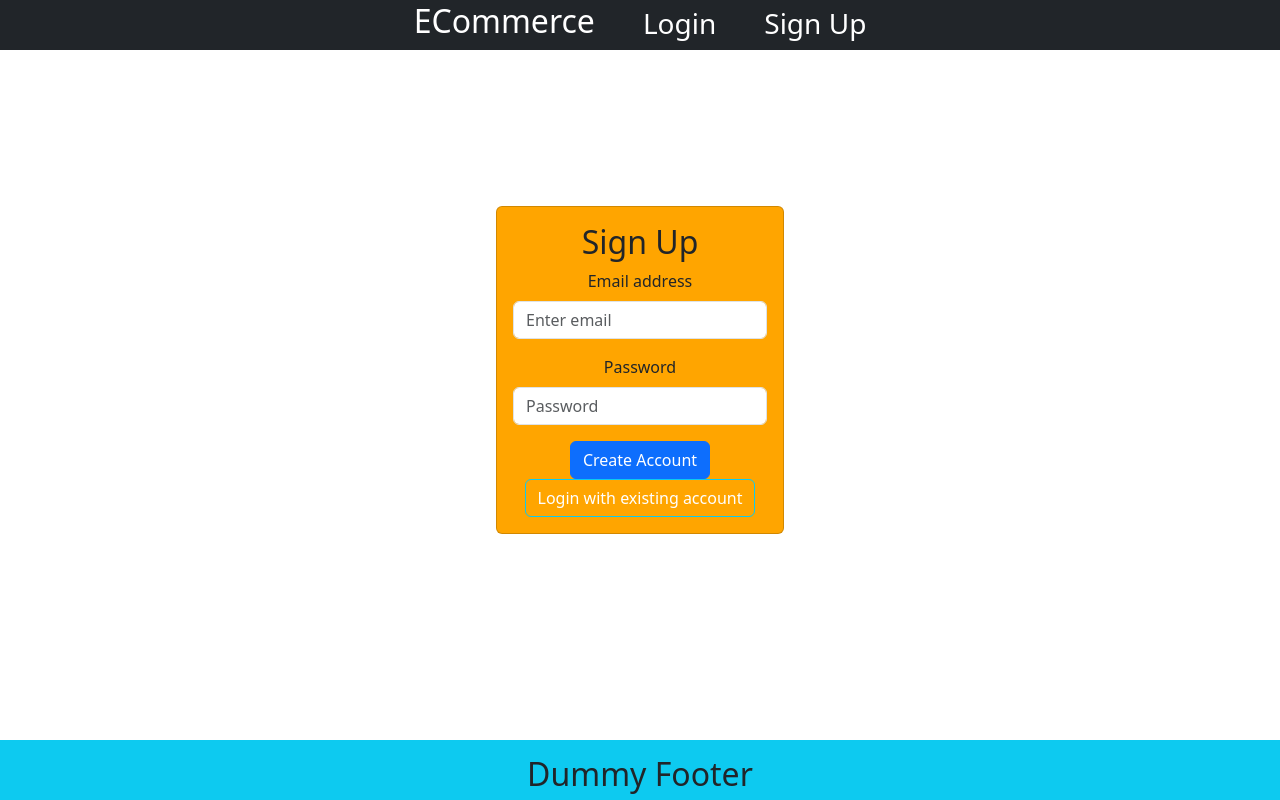
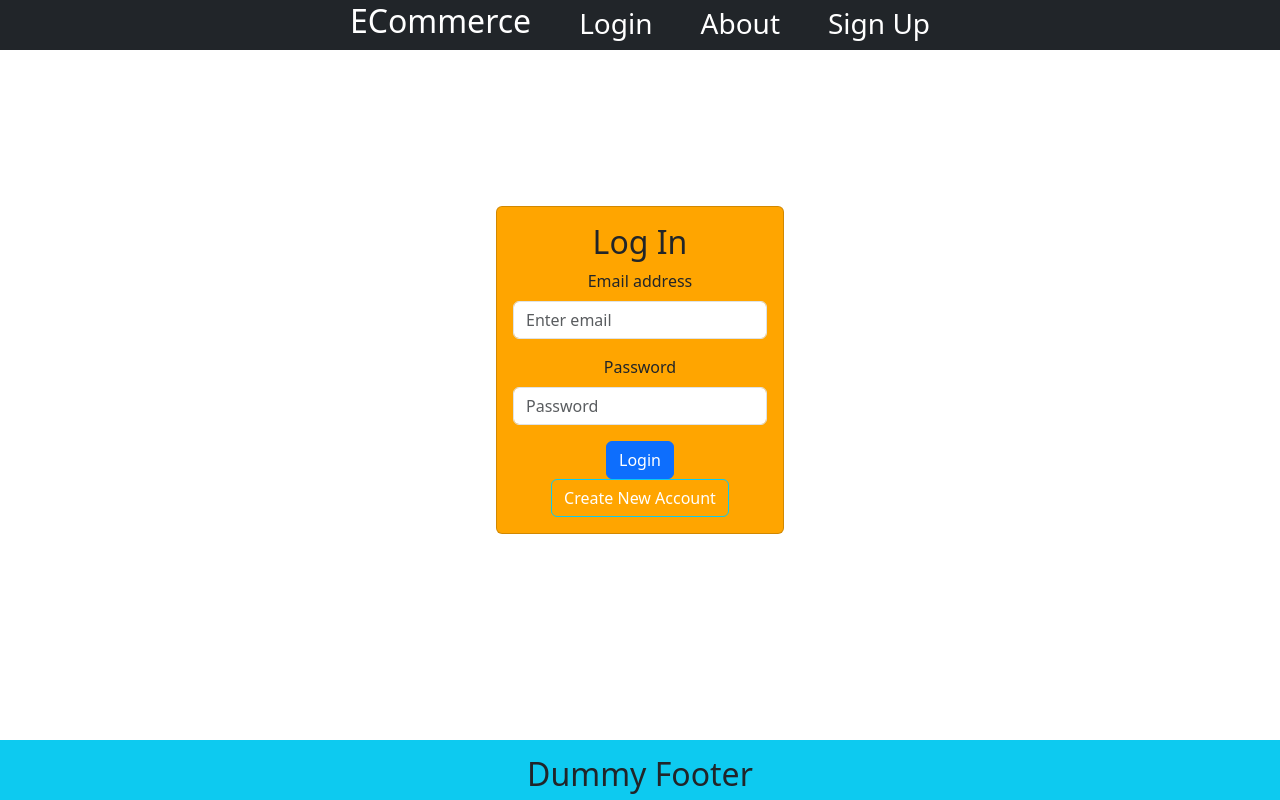
Before and after one commit to mdsabamoin/ECommerce, a React (Create React App) app: page / in a window 1280 px wide. Built offline with nearby package versions, Linux system fonts and the light colour scheme.

Commit message:
Ecommerce Login Implemented

```diff
--- a/src/App.js
+++ b/src/App.js
@@ -51,7 +51,7 @@ function App() {
        const logNavbar = <div><LoginNavbar/></div>
    const router = createBrowserRouter([
     {path:"/" , element:<div>{!ctx.login && <div>{logNavbar}<CustomLogForm/>{LastContent}</div>}</div>},
-    {path:"/about" , element:<div>{ctx.login && <div>{AlwaysDisplay}<CustomAbout/>{LastContent}</div>}</div>},
+    {path:"/about" , element:<div>{!ctx.login && <div>{logNavbar}<CustomAbout/>{LastContent}</div>}</div>},
     {path:"/contact" , element:<div>{ctx.login && <div>{AlwaysDisplay}<CustomContact/>{LastContent}</div>}</div>},
     {path:"/home",element:<div>{ctx.login && <div>{AlwaysDisplay}<CustomItems/>{LastContent}</div>}</div>},
     {path:"/store",element:<div>{ctx.login && <div>{AlwaysDisplay}<Stored/>{LastContent}</div>}</div>},
--- a/src/Components/CustomLogForm.jsx
+++ b/src/Components/CustomLogForm.jsx
@@ -12,7 +12,8 @@ const CustomLogForm = () => {
     const [password,setPass] = useState("");
     const [loading,setIsloading] = useState(false);
     const navigate = useNavigate();
-    const [signUp,setsignUp] = useState(true);
+    const [signUp,setsignUp] = useState(false);
+
 
 
     const SignUpHandler = async (event)=>{
--- a/src/Components/CustomNavbar.jsx
+++ b/src/Components/CustomNavbar.jsx
@@ -26,7 +26,7 @@ function CustomNavbar() {
                         <Nav className="me-auto">
                             <Nav.Link as={Link} to="/home" className='fs-3 m-3 text-white'>Home</Nav.Link>
                             <Nav.Link as={Link} to="/store" className='fs-3 m-3 text-white'>Store</Nav.Link>
-                            <Nav.Link as={Link} to="/about" className='fs-3 m-3 text-white'>About</Nav.Link>
+                            {/* <Nav.Link as={Link} to="/about" className='fs-3 m-3 text-white'>About</Nav.Link> */}
                             <Nav.Link as={Link} to="/contact" className='fs-3 m-3 text-white'>Contact Us</Nav.Link>
                             <Nav.Link as={Link} to="/profile" className='fs-3 m-3 text-white'>Profile</Nav.Link>
                             <Nav.Link as={Link} to="/product" className='fs-3 m-3 text-white'>Product</Nav.Link>
--- a/src/Components/LoginNavbar.jsx
+++ b/src/Components/LoginNavbar.jsx
@@ -16,6 +16,7 @@ const LoginNavbar = ()=>{
                     <div  style ={{display:"flex",justifyContent:"space-between",flexDirection:"row"}}>
                     <div><Nav.Link  className='fs-3 m-3 text-white'><h2>ECommerce</h2></Nav.Link></div>
                     <div><Nav.Link as={Link} to="/" className='fs-3 m-3 text-white'>Login</Nav.Link></div>
+                    <div><Nav.Link as={Link} to="/about" className='fs-3 m-3 text-white'>About</Nav.Link></div>
                     <Nav.Link className='fs-3 m-3 text-white'>Sign Up</Nav.Link>
                     {/* <Nav.Link className='fs-3 m-3 text-white'>Logout</Nav.Link> */}
                     </div>
```
